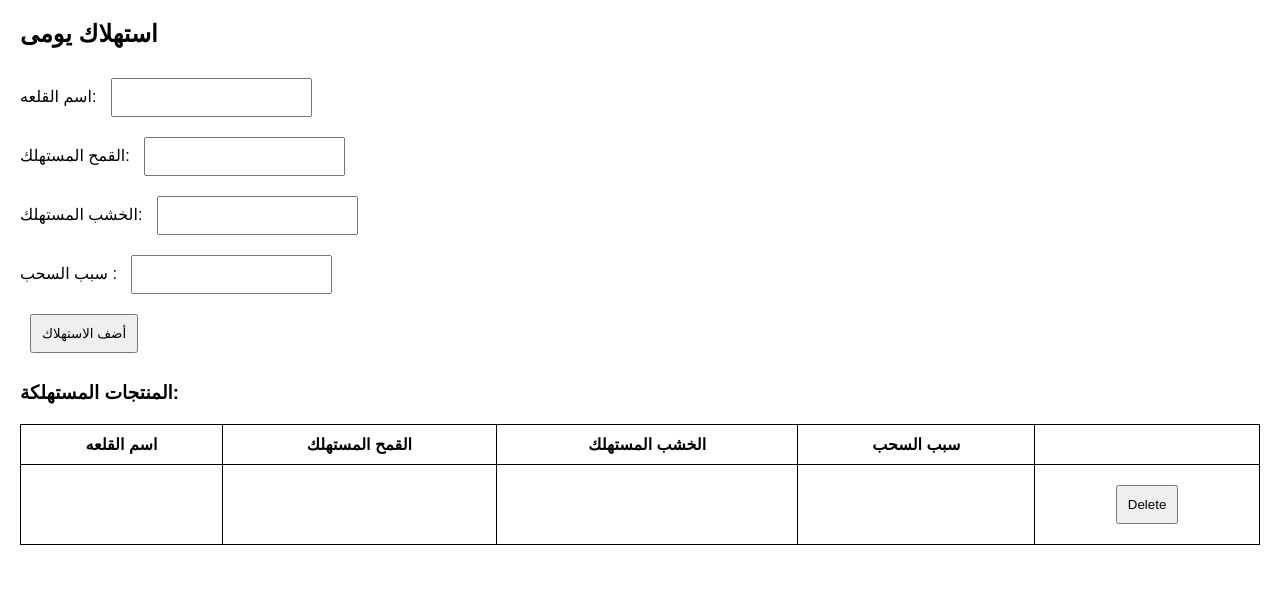
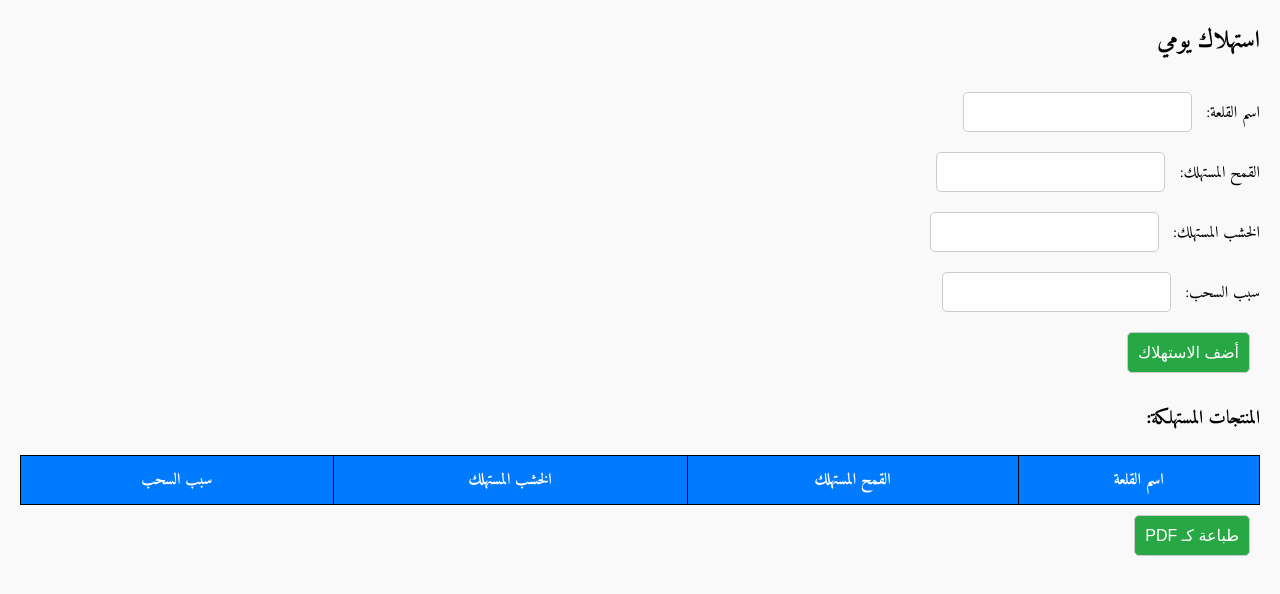
Before and after one commit to Ahmed2Ayman/stores, a website: page table.html in a window 1280 px wide. Both pictures are taken after a click on the button "أضف الاستهلاك". Drawn offline with nearby package versions, Linux system fonts and the light colour scheme.

Commit message:
add print pdf

```diff
--- a/Table Style.css
+++ b/Table Style.css
@@ -1,24 +1,65 @@
+@import url("https://fonts.googleapis.com/css2?family=Amiri:wght@400;700&display=swap");
+
 body {
-  font-family: Arial, sans-serif;
+  font-family: "Amiri", Arial, sans-serif; /* استخدام خط Amiri للغة العربية */
   margin: 20px;
+  direction: rtl; /* دعم الاتجاه من اليمين إلى اليسار للغة العربية */
+  text-align: right;
+  background-color: #f9f9f9;
 }
+
 input,
 button {
   padding: 10px;
   margin: 10px;
+  font-size: 16px;
+  border-radius: 5px; /* تحسين الزوايا */
+  border: 1px solid #ccc;
 }
+
+button {
+  background-color: #28a745; /* لون زر مميز */
+  color: white;
+  cursor: pointer;
+}
+
+button:hover {
+  background-color: #218838;
+}
+
 table {
   width: 100%;
   margin-top: 20px;
   border-collapse: collapse;
+  background-color: white;
 }
+
 table,
 th,
 td {
   border: 1px solid black;
 }
+
 th,
 td {
   padding: 10px;
   text-align: center;
 }
+
+th {
+  background-color: #007bff; /* لون خلفية للرؤوس */
+  color: white;
+}
+
+td button {
+  background-color: #dc3545; /* لون زر الحذف */
+  color: white;
+  border: none;
+  padding: 5px 10px;
+  border-radius: 5px;
+  cursor: pointer;
+}
+
+td button:hover {
+  background-color: #c82333;
+}
--- a/Table.js
+++ b/Table.js
@@ -1,80 +1,111 @@
-let totalQuantity = 100; // إجمالي الكمية المتاحة في المخزن
-
+// استهلاك المنتج وإضافته إلى الجدول
 function consumeProduct() {
   const playerName = document.getElementById("playerName").value;
   const consumedWheat = document.getElementById("consumedWheat").value;
   const consumedWood = document.getElementById("consumedWood").value;
   const reason = document.getElementById("reason").value;
 
-  // Create a data object
-  const data = {
-    playerName: playerName,
-    consumedWheat: consumedWheat,
-    consumedWood: consumedWood,
-    reason: reason,
+  // تأكيد وجود البيانات
+  if (!playerName || !consumedWheat || !consumedWood || !reason) {
+    alert("يرجى إدخال جميع البيانات");
+    return;
+  }
+
+  // إنشاء كائن المنتج
+  const product = {
+    playerName,
+    consumedWheat,
+    consumedWood,
+    reason,
   };
 
-  // Get existing data from localStorage, or initialize to an empty array
+  // الحصول على البيانات من localStorage أو إنشاء قائمة فارغة
   let consumedProducts =
     JSON.parse(localStorage.getItem("consumedProducts")) || [];
 
-  // Add new data to the array
-  consumedProducts.push(data);
+  // إضافة المنتج الجديد إلى القائمة
+  consumedProducts.push(product);
 
-  // Save updated array back to localStorage
+  // حفظ القائمة المحدثة في localStorage
   localStorage.setItem("consumedProducts", JSON.stringify(consumedProducts));
 
-  // Create a new row in the table
-  addRowToTable(data, consumedProducts.length - 1);
+  // إضافة المنتج إلى الجدول
+  addRowToTable(product, consumedProducts.length - 1);
 
-  // Clear the form inputs after submission
+  // إعادة تعيين الحقول بعد الإضافة
   document.getElementById("playerName").value = "";
   document.getElementById("consumedWheat").value = "";
   document.getElementById("consumedWood").value = "";
   document.getElementById("reason").value = "";
 }
 
-// Function to load the stored data when the page loads
-function loadStoredData() {
-  const consumedProducts =
-    JSON.parse(localStorage.getItem("consumedProducts")) || [];
-
-  consumedProducts.forEach((item, index) => {
-    addRowToTable(item, index);
-  });
-}
-
-// Function to add a row to the table
-function addRowToTable(data, index) {
+// وظيفة لإضافة صف إلى الجدول
+function addRowToTable(product, index) {
   const row = document.createElement("tr");
   row.innerHTML = `
-    <td>${data.playerName}</td>
-    <td>${data.consumedWheat}</td>
-    <td>${data.consumedWood}</td>
-    <td>${data.reason}</td>
-    <td><button onclick="removeProduct(${index})">Delete</button></td>
+    <td>${product.playerName}</td>
+    <td>${product.consumedWheat}</td>
+    <td>${product.consumedWood}</td>
+    <td>${product.reason}</td>
+    <td><button onclick="removeProduct(${index})">حذف</button></td>
   `;
   document.getElementById("consumedList").appendChild(row);
 }
 
-// Function to remove the row and data from localStorage
+// وظيفة لإزالة المنتج من الجدول ومن localStorage
 function removeProduct(index) {
-  // Get the current stored data
+  // الحصول على البيانات من localStorage
   let consumedProducts =
     JSON.parse(localStorage.getItem("consumedProducts")) || [];
 
-  // Remove the selected product
+  // إزالة المنتج من القائمة
   consumedProducts.splice(index, 1);
 
-  // Update the localStorage with the new array
+  // حفظ القائمة المحدثة في localStorage
   localStorage.setItem("consumedProducts", JSON.stringify(consumedProducts));
 
-  // Clear the current table
-  document.getElementById("consumedList").innerHTML = "";
-
-  // Reload the table with updated data
+  // إعادة تحميل الجدول بعد حذف المنتج
   loadStoredData();
 }
 
-// Call the load function when the page is loaded
+// وظيفة لتحميل البيانات المحفوظة من localStorage عند تحميل الصفحة
+function loadStoredData() {
+  // الحصول على المنتجات من localStorage
+  let consumedProducts =
+    JSON.parse(localStorage.getItem("consumedProducts")) || [];
+
+  // إفراغ الجدول قبل إعادة تحميل البيانات
+  document.getElementById("consumedList").innerHTML = "";
+
+  // إضافة كل منتج محفوظ إلى الجدول
+  consumedProducts.forEach((product, index) => {
+    addRowToTable(product, index);
+  });
+}
+
+// طباعة الجدول كملف PDF باستخدام مكتبة html2pdf
+function printPdf() {
+  // إخفاء أزرار الحذف مؤقتًا
+  const deleteButtons = document.querySelectorAll("td button");
+  deleteButtons.forEach((button) => {
+    button.style.display = "none";
+  });
+
+  // طباعة الجدول كـ PDF
+  const element = document.getElementById("consumptionTable");
+  html2pdf(element, {
+    margin: 1,
+    filename: "consumption_table.pdf",
+    image: { type: "jpeg", quality: 0.98 },
+    html2canvas: { scale: 2 },
+    jsPDF: { unit: "in", format: "letter", orientation: "portrait" },
+  }).then(() => {
+    // إظهار أزرار الحذف بعد الطباعة
+    deleteButtons.forEach((button) => {
+      button.style.display = "inline-block";
+    });
+  });
+}
+
+// تحميل البيانات عند بدء الصفحة
 window.onload = loadStoredData;
--- /dev/null
+++ b/package.json
@@ -0,0 +1,5 @@
+{
+  "dependencies": {
+    "jspdf": "^2.5.2"
+  }
+}
--- a/table.html
+++ b/table.html
@@ -5,27 +5,33 @@
     <meta name="viewport" content="width=device-width, initial-scale=1.0" />
     <title>حساب الاستهلاك</title>
     <link rel="stylesheet" href="Table Style.css" />
+    <!-- تضمين مكتبة jsPDF -->
+    <script src="https://cdnjs.cloudflare.com/ajax/libs/jspdf/2.5.1/jspdf.umd.min.js"></script>
+    <!-- تضمين مكتبة html2pdf -->
+    <script src="https://cdnjs.cloudflare.com/ajax/libs/html2pdf.js/0.9.3/html2pdf.bundle.min.js"></script>
   </head>
   <body>
-    <h2>استهلاك يومى</h2>
+    <h2>استهلاك يومي</h2>
 
-    <label for="playerName">اسم القلعه: </label>
+    <label for="playerName">اسم القلعة: </label>
     <input type="text" id="playerName" /><br />
 
-    <label for="consumedWheat"> القمح المستهلك: </label>
+    <label for="consumedWheat">القمح المستهلك: </label>
     <input type="number" id="consumedWheat" /><br />
-    <label for="consumedWood"> الخشب المستهلك: </label>
+
+    <label for="consumedWood">الخشب المستهلك: </label>
     <input type="number" id="consumedWood" /><br />
-    <label for="reason"> سبب السحب : </label>
+
+    <label for="reason">سبب السحب: </label>
     <input type="text" id="reason" /><br />
 
     <button onclick="consumeProduct()">أضف الاستهلاك</button>
 
     <h3>المنتجات المستهلكة:</h3>
-    <table>
+    <table id="consumptionTable" border="1">
       <thead>
         <tr>
-          <th>اسم القلعه</th>
+          <th>اسم القلعة</th>
           <th>القمح المستهلك</th>
           <th>الخشب المستهلك</th>
           <th>سبب السحب</th>
@@ -36,6 +42,10 @@
       </tbody>
     </table>
 
+    <!-- زر لتحميل الجدول كـ PDF -->
+    <button onclick="printPdf()">طباعة كـ PDF</button>
+
+    <!-- ربط ملف JavaScript -->
     <script src="Table.js"></script>
   </body>
 </html>
```
Also changed, not shown: 1 other file.
